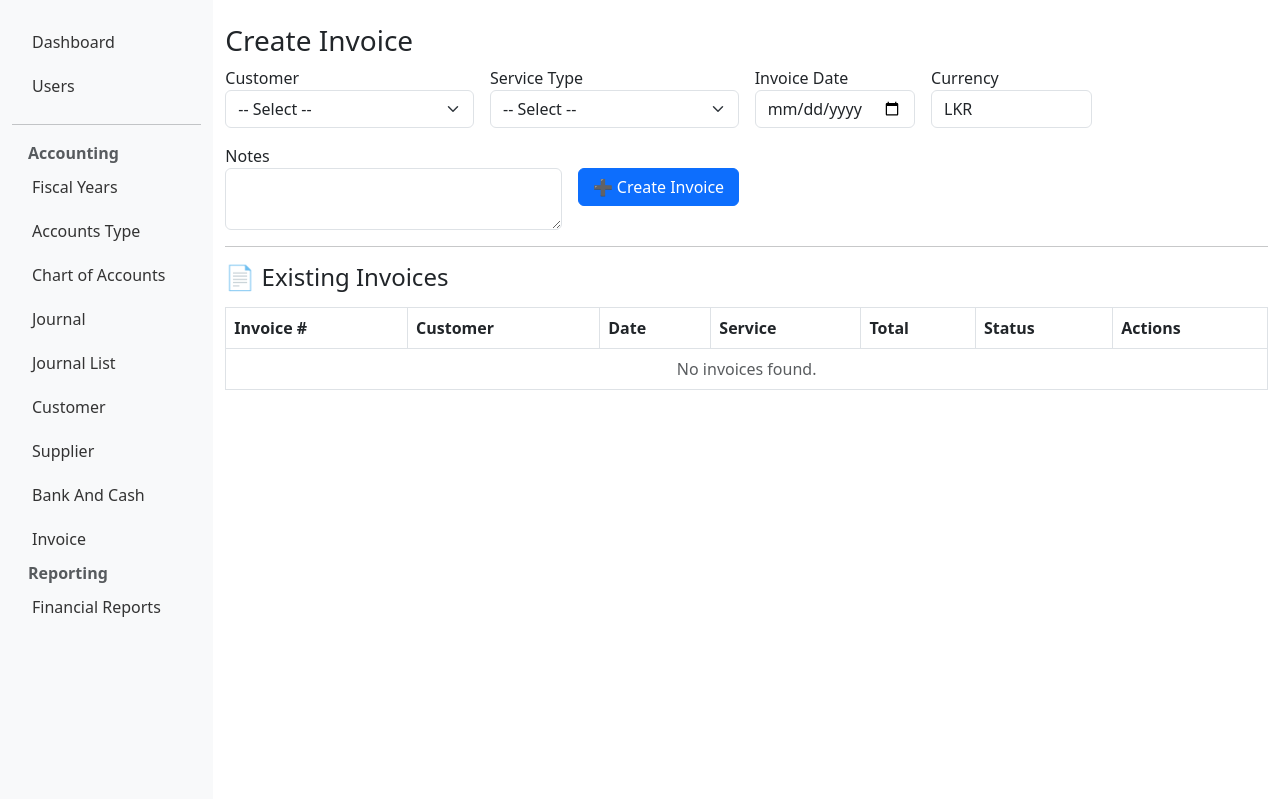
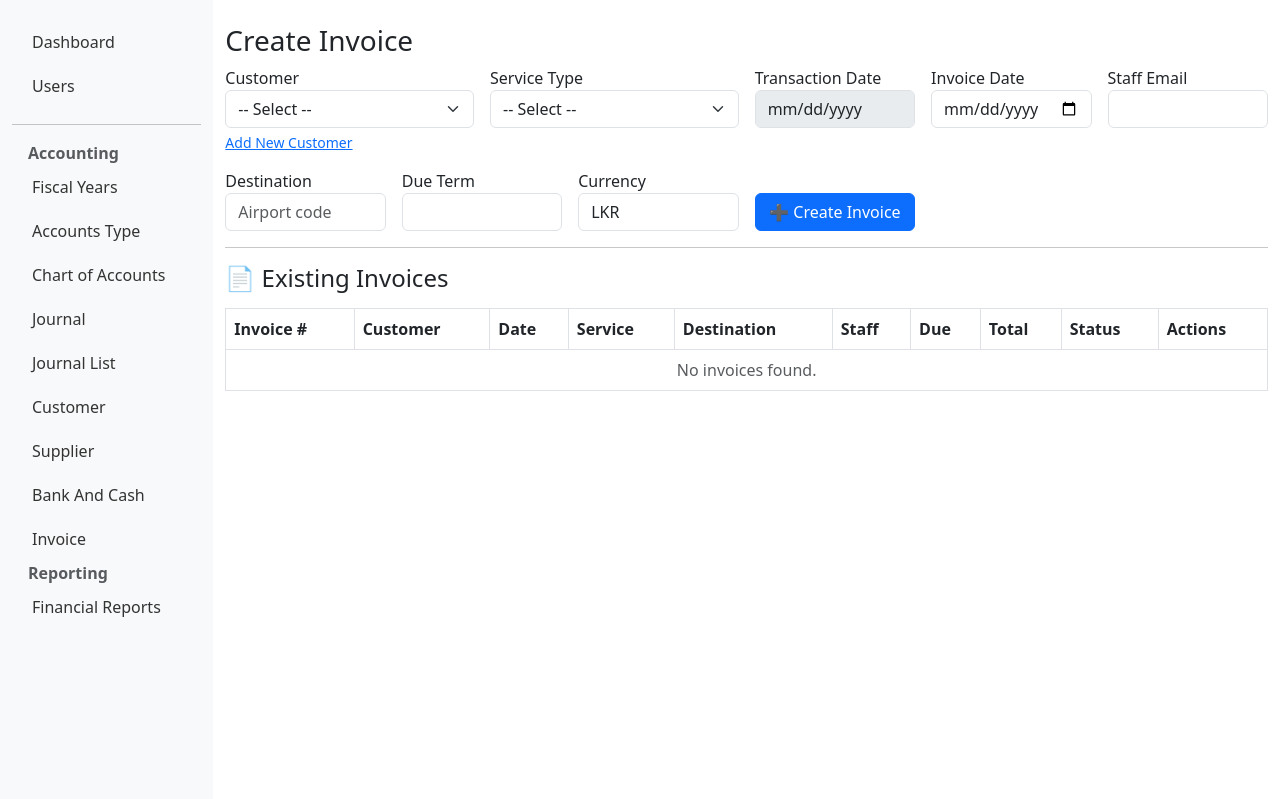
Before and after one commit to farhathwin/tbo, a Flask app: template app/templates/accounting/invoice_list.html in a window 1280 px wide. Shown: the part 40-839 px from the top of the page. Run offline with Flask 3, Linux system fonts and the light colour scheme; the template is opened without the code that fills it, so the values that code supplies are empty; some libraries are stand-ins or nearby versions.

Commit message:
Update invoice creation

```diff
--- a/app/models/models.py
+++ b/app/models/models.py
@@ -296,7 +296,10 @@ class Invoice(Base):
     total_amount = Column(Numeric(12, 2), nullable=False)
     currency = Column(String, nullable=False, default='LKR')
     status = Column(String, default='Draft')  # Draft, Finalized, Paid
-    notes = Column(Text)
+    destination = Column(String(10))
+    due_term = Column(Integer, default=0)
+    staff_id = Column(Integer)
+    staff = relationship("TenantUser", primaryjoin="Invoice.staff_id==TenantUser.id")
 
     # audit
     created_by = Column(Integer)
--- a/app/templates/accounting/invoice_list.html
+++ b/app/templates/accounting/invoice_list.html
@@ -12,6 +12,7 @@
         <option value="{{ cust.id }}">{{ cust.full_name or cust.business_name }}</option>
         {% endfor %}
       </select>
+      <div class="form-text"><a href="{{ url_for('accounting_routes.customer_list') }}">Add New Customer</a></div>
     </div>
     <div class="col-md-3">
       <label>Service Type</label>
@@ -24,16 +25,29 @@
       </select>
     </div>
     <div class="col-md-2">
+      <label>Transaction Date</label>
+      <input type="date" class="form-control" value="{{ current_date or '' }}" disabled>
+    </div>
+    <div class="col-md-2">
       <label>Invoice Date</label>
       <input type="date" name="invoice_date" class="form-control" value="{{ current_date or '' }}" required>
     </div>
     <div class="col-md-2">
+      <label>Staff Email</label>
+      <input type="email" name="staff_email" class="form-control">
+    </div>
+    <div class="col-md-2">
+      <label>Destination</label>
+      <input type="text" name="destination" id="destination" class="form-control" list="airport-options" placeholder="Airport code">
+      <datalist id="airport-options"></datalist>
+    </div>
+    <div class="col-md-2">
+      <label>Due Term</label>
+      <input type="number" name="due_term" class="form-control" min="0">
+    </div>
+    <div class="col-md-2">
       <label>Currency</label>
       <input type="text" name="currency" class="form-control" value="LKR">
-    </div>
-    <div class="col-md-4">
-      <label>Notes</label>
-      <textarea name="notes" class="form-control"></textarea>
     </div>
     <div class="col-md-2">
       <label>&nbsp;</label>
@@ -51,6 +65,9 @@
       <th>Customer</th>
       <th>Date</th>
       <th>Service</th>
+      <th>Destination</th>
+      <th>Staff</th>
+      <th>Due</th>
       <th>Total</th>
       <th>Status</th>
       <th>Actions</th>
@@ -63,6 +80,9 @@
       <td>{{ invoice.customer.full_name or invoice.customer.business_name }}</td>
       <td>{{ invoice.invoice_date.strftime('%Y-%m-%d') }}</td>
       <td>{{ invoice.service_type }}</td>
+      <td>{{ invoice.destination or '-' }}</td>
+      <td>{{ invoice.staff.email if invoice.staff else '-' }}</td>
+      <td>{{ invoice.due_term }}</td>
       <td>{{ "{:,.2f}".format(invoice.total_amount) }}</td>
       <td><span class="badge bg-info">{{ invoice.status }}</span></td>
       <td>
@@ -70,9 +90,31 @@
       </td>
     </tr>
     {% else %}
-    <tr><td colspan="7" class="text-center text-muted">No invoices found.</td></tr>
+    <tr><td colspan="10" class="text-center text-muted">No invoices found.</td></tr>
     {% endfor %}
   </tbody>
 </table>
 
+<script>
+let airports = [];
+fetch('https://cdn.jsdelivr.net/npm/airport-codes@0.0.4/airports.json')
+  .then(res => res.json())
+  .then(data => airports = data);
+
+document.getElementById('destination').addEventListener('input', function() {
+  const term = this.value.toUpperCase();
+  const list = document.getElementById('airport-options');
+  list.innerHTML = '';
+  if (term.length < 2) return;
+  airports.filter(a => a.iata && a.iata.startsWith(term))
+    .slice(0, 10)
+    .forEach(a => {
+      const option = document.createElement('option');
+      option.value = a.iata;
+      option.text = `${a.name} (${a.iata})`;
+      list.appendChild(option);
+    });
+});
+</script>
+
 {% endblock %}
```
Also changed, not shown: app/routes/accounting_routes.py (+19 -9 lines).
